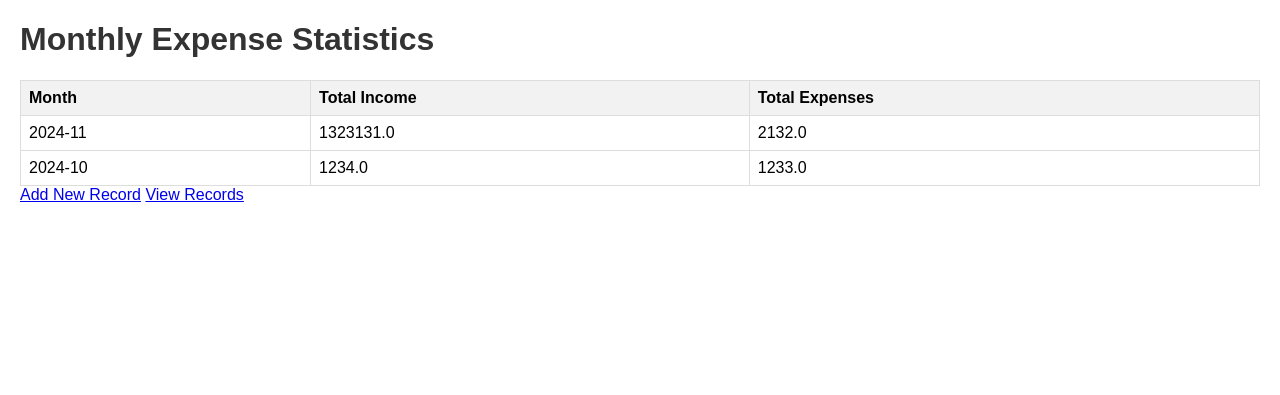
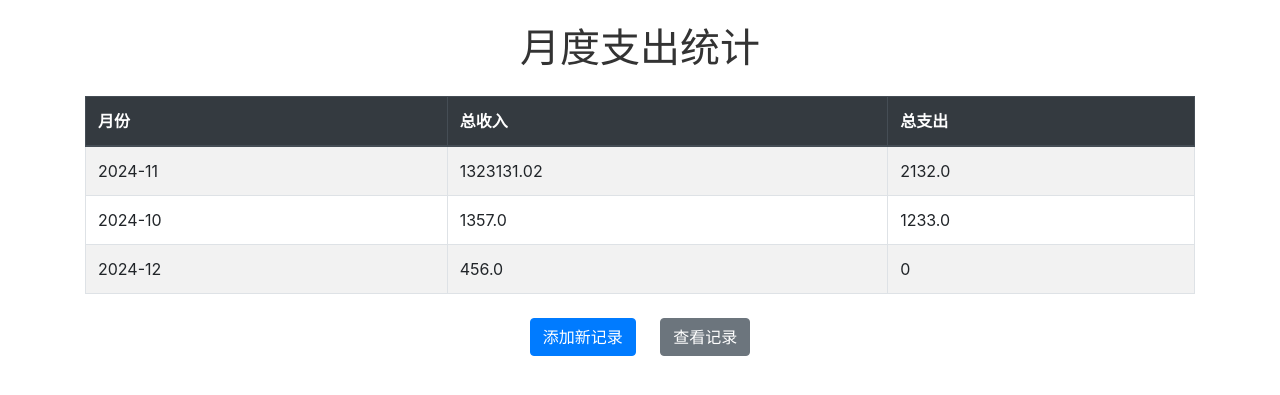
Before and after one commit to zqh666nb/Personal-Editor, a Flask app: page /monthly_statistics in a window 1280 px wide. Shown: the top 395 px of the page. Run offline with Flask 3, Linux system fonts and the light colour scheme; some libraries are stand-ins or nearby versions.

Commit message:
优化月度支出统计页面
优化月度支出统计页面

```diff
--- a/expenses.json
+++ b/expenses.json
@@ -22,5 +22,23 @@
         "amount": -1233.0,
         "category": "\u5de5\u8d44",
         "note": "\u65e0"
+    },
+    {
+        "date": "2024-11-07",
+        "amount": 0.02,
+        "category": "123",
+        "note": "123"
+    },
+    {
+        "date": "2024-10-30",
+        "amount": 123.0,
+        "category": "123",
+        "note": "123"
+    },
+    {
+        "date": "2024-12-18",
+        "amount": 456.0,
+        "category": "456",
+        "note": "456"
     }
 ]
--- a/static/style.css
+++ b/static/style.css
@@ -1,30 +1,30 @@
 body {
-    font-family: Arial, sans-serif;
-    margin: 20px;
+    font-family: 'Arial', sans-serif;
+}
+
+.container {
+    max-width: 800px;
+    margin: auto;
 }
 
 h1 {
     color: #333;
 }
 
-form {
-    margin-bottom: 20px;
+.btn {
+    margin: 0 10px;
+    padding: 10px 20px;
+    font-size: 16px;
+    border-radius: 5px;
+    cursor: pointer;
 }
 
-table {
-    width: 100%;
-    border-collapse: collapse;
+.btn-primary {
+    background-color: #007bff;
+    color: white;
 }
 
-table, th, td {
-    border: 1px solid #ddd;
+.btn-secondary {
+    background-color: #6c757d;
+    color: white;
 }
-
-th, td {
-    padding: 8px;
-    text-align: left;
-}
-
-th {
-    background-color: #f2f2f2;
-}
--- a/templates/monthly_statistics.html
+++ b/templates/monthly_statistics.html
@@ -1,19 +1,24 @@
 <!DOCTYPE html>
-<html lang="en">
+<html lang="zh-CN">
 <head>
     <meta charset="UTF-8">
     <meta name="viewport" content="width=device-width, initial-scale=1.0">
-    <title>Monthly Statistics</title>
+    <title>月度统计</title>
     <link rel="stylesheet" href="{{ url_for('static', filename='style.css') }}">
+    <link rel="stylesheet" href="https://stackpath.bootstrapcdn.com/bootstrap/4.5.2/css/bootstrap.min.css">
 </head>
 <body>
-    <h1>Monthly Expense Statistics</h1>
-    <table>
+    <div class="container">
+        <h1 class="text-center my-4">月度支出统计</h1>
+        <table class="table table-striped table-bordered">
+            <thead class="thead-dark">
                 <tr>
-            <th>Month</th>
-            <th>Total Income</th>
-            <th>Total Expenses</th>
+                    <th scope="col">月份</th>
+                    <th scope="col">总收入</th>
+                    <th scope="col">总支出</th>
                 </tr>
+            </thead>
+            <tbody>
                 {% for month, values in stats.items() %}
                 <tr>
                     <td>{{ month }}</td>
@@ -21,8 +26,15 @@
                     <td>{{ values.expenses }}</td>
                 </tr>
                 {% endfor %}
+            </tbody>
         </table>
-    <a href="/">Add New Record</a>
-    <a href="/view_records">View Records</a>
+        <div class="text-center mt-4">
+            <a href="/" class="btn btn-primary">添加新记录</a>
+            <a href="/view_records" class="btn btn-secondary">查看记录</a>
+        </div>
+    </div>
+    <script src="https://code.jquery.com/jquery-3.5.1.slim.min.js"></script>
+    <script src="https://cdn.jsdelivr.net/npm/@popperjs/core@2.9.3/dist/umd/popper.min.js"></script>
+    <script src="https://stackpath.bootstrapcdn.com/bootstrap/4.5.2/js/bootstrap.min.js"></script>
 </body>
 </html>
```
Lines whose indentation alone changed are shown as unchanged.
